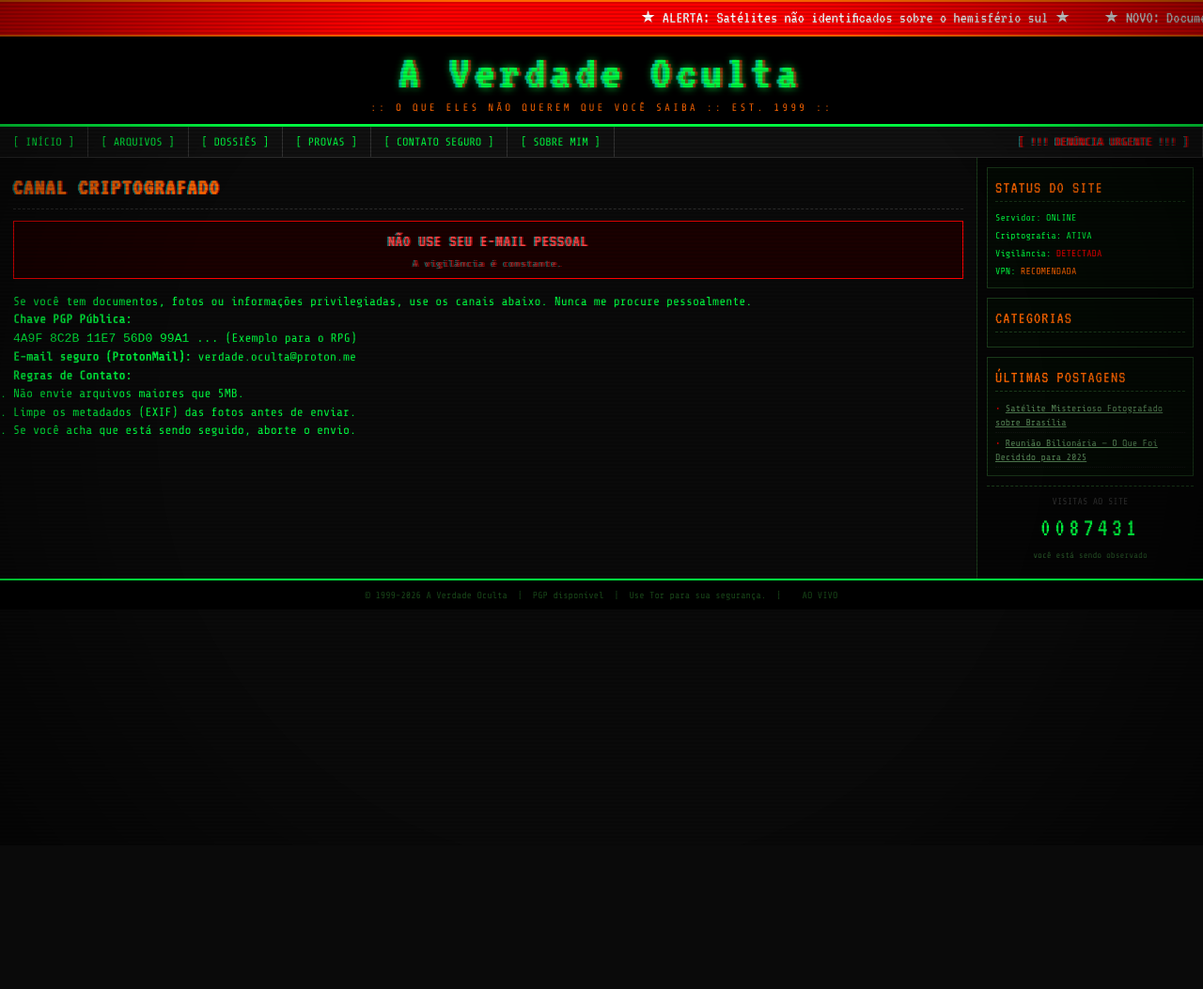
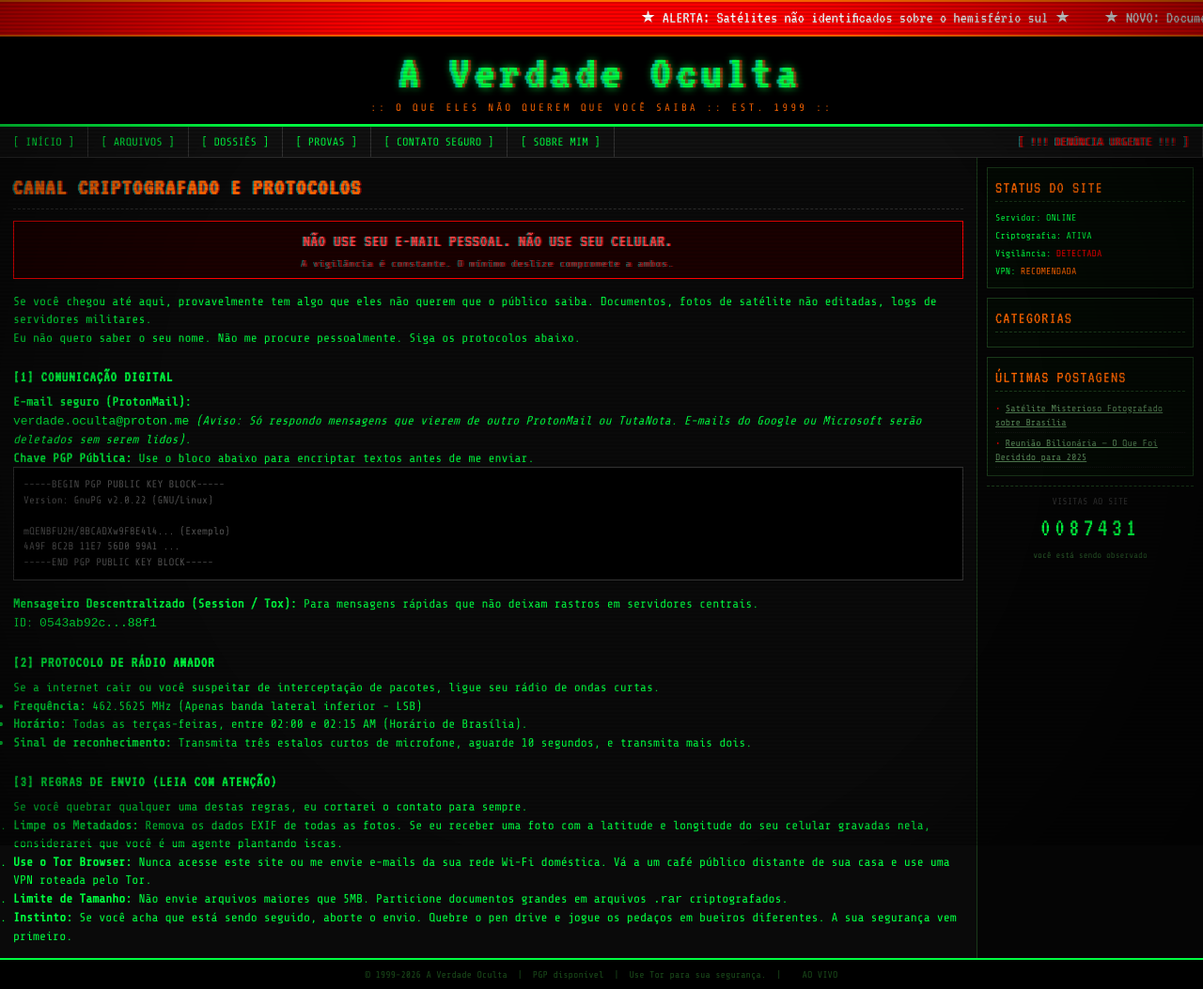
Before and after one commit to bruno-rpg-emerick/emerick-site-rpg, a Jekyll site: the page built from contato.md, in a window 1280 px wide. Shown: the whole page at 94% size. Built offline with Jekyll 4.4.1, drawn with Linux system fonts in a browser that asks for light colours; before the commit the page ends 900 px from its top, so only the background shows below that.

Commit message:
Update contato.md

```diff
--- a/contato.md
+++ b/contato.md
@@ -4,22 +4,50 @@ title: Contato Seguro
 permalink: /contato/
 ---
 
-<h2 class="section-header">CANAL CRIPTOGRAFADO</h2>
+<h2 class="section-header">CANAL CRIPTOGRAFADO E PROTOCOLOS</h2>
 
 <div class="alert-box">
-  NÃO USE SEU E-MAIL PESSOAL
-  <small>A vigilância é constante.</small>
+  NÃO USE SEU E-MAIL PESSOAL. NÃO USE SEU CELULAR.
+  <small>A vigilância é constante. O mínimo deslize compromete a ambos.</small>
 </div>
 
-Se você tem documentos, fotos ou informações privilegiadas, use os canais abaixo. Nunca me procure pessoalmente.
+Se você chegou até aqui, provavelmente tem algo que eles não querem que o público saiba. Documentos, fotos de satélite não editadas, logs de servidores militares.
+
+Eu não quero saber o seu nome. Não me procure pessoalmente. Siga os protocolos abaixo.
+
+<h3 class="post-title" style="margin-top: 20px;">[1] COMUNICAÇÃO DIGITAL</h3>
+
+**E-mail seguro (ProtonMail):**
+> `verdade.oculta@proton.me`
+> *(Aviso: Só respondo mensagens que vierem de outro ProtonMail ou TutaNota. E-mails do Google ou Microsoft serão deletados sem serem lidos).*
 
 **Chave PGP Pública:**
-> `4A9F 8C2B 11E7 56D0 99A1 ...` (Exemplo para o RPG)
+Use o bloco abaixo para encriptar textos antes de me enviar.
+<div style="background: #000; padding: 10px; border: 1px solid #333; font-size: 11px; color: #555; margin-bottom: 15px;">
+-----BEGIN PGP PUBLIC KEY BLOCK-----<br>
+Version: GnuPG v2.0.22 (GNU/Linux)<br>
+<br>
+mQENBFU2H/8BCADXw9F8E4l4... (Exemplo)<br>
+4A9F 8C2B 11E7 56D0 99A1 ...<br>
+-----END PGP PUBLIC KEY BLOCK-----
+</div>
 
-**E-mail seguro (ProtonMail):**
-verdade.oculta@proton.me
+**Mensageiro Descentralizado (Session / Tox):**
+Para mensagens rápidas que não deixam rastros em servidores centrais.
+> ID: `0543ab92c...88f1`
 
-**Regras de Contato:**
-1. Não envie arquivos maiores que 5MB.
-2. Limpe os metadados (EXIF) das fotos antes de enviar.
-3. Se você acha que está sendo seguido, aborte o envio.
+<h3 class="post-title" style="margin-top: 20px;">[2] PROTOCOLO DE RÁDIO AMADOR</h3>
+
+Se a internet cair ou você suspeitar de interceptação de pacotes, ligue seu rádio de ondas curtas.
+* **Frequência:** 462.5625 MHz (Apenas banda lateral inferior - LSB)
+* **Horário:** Todas as terças-feiras, entre 02:00 e 02:15 AM (Horário de Brasília).
+* **Sinal de reconhecimento:** Transmita três estalos curtos de microfone, aguarde 10 segundos, e transmita mais dois.
+
+<h3 class="post-title" style="margin-top: 20px;">[3] REGRAS DE ENVIO (LEIA COM ATENÇÃO)</h3>
+
+Se você quebrar qualquer uma destas regras, eu cortarei o contato para sempre.
+
+1. **Limpe os Metadados:** Remova os dados EXIF de todas as fotos. Se eu receber uma foto com a latitude e longitude do seu celular gravadas nela, considerarei que você é um agente plantando iscas.
+2. **Use o Tor Browser:** Nunca acesse este site ou me envie e-mails da sua rede Wi-Fi doméstica. Vá a um café público distante de sua casa e use uma VPN roteada pelo Tor.
+3. **Limite de Tamanho:** Não envie arquivos maiores que 5MB. Particione documentos grandes em arquivos `.rar` criptografados.
+4. **Instinto:** Se você acha que está sendo seguido, aborte o envio. Quebre o pen drive e jogue os pedaços em bueiros diferentes. A sua segurança vem primeiro.
```
